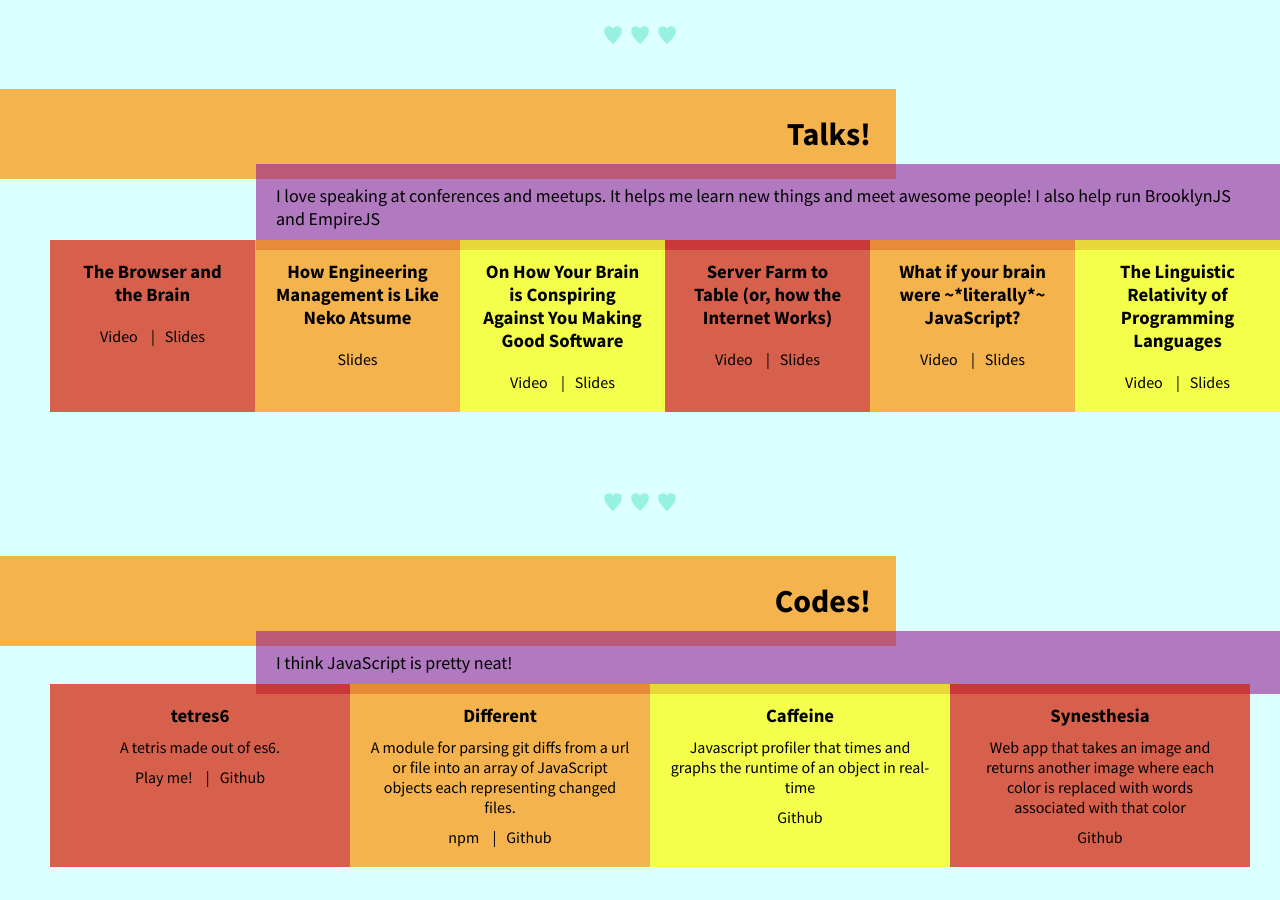
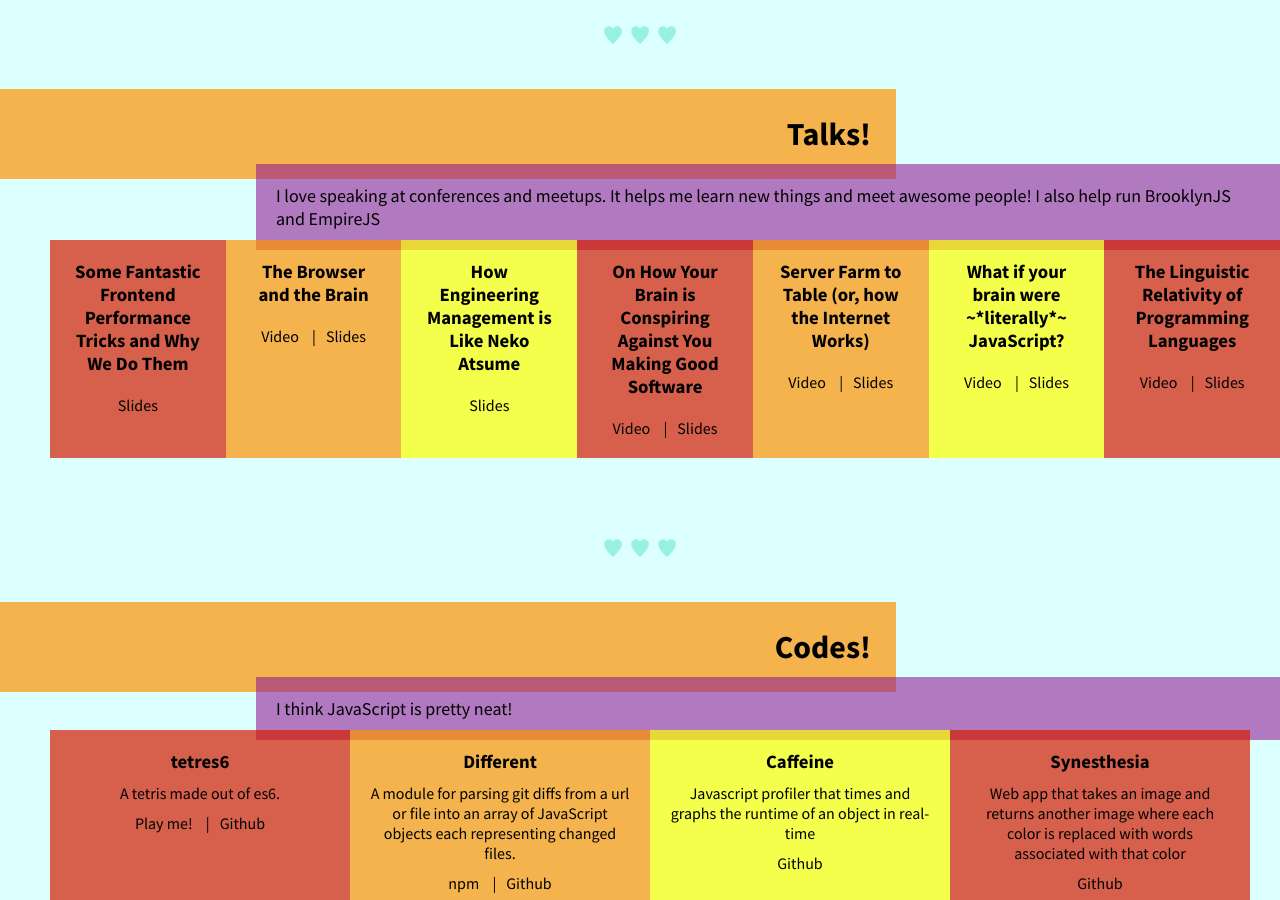
Before and after one commit to jennazee/jennazee.github.io, a Jekyll site: the page index.html, which Jekyll copies as it is, in a window 1280 px wide and 900 px high, scrolled down 617 px. Built offline with Jekyll 4.4.1, drawn with Linux system fonts in a browser that asks for light colours.

Commit message:
add RevConf 18 slides

```diff
--- a/index.html
+++ b/index.html
@@ -28,6 +28,12 @@
       <h2 class="Heading">Talks!</h2>
       <p class="Explanation">I love speaking at conferences and meetups. It helps me learn new things and meet awesome people! I also help run <a href="http://brooklynjs.com">BrooklynJS</a> and <a href="empirejs.org">EmpireJS</a></p>
       <ul class="Portfolio">
+        <li class="Portfolio__entry">
+          <h3 class="Portfolio__title">Some Fantastic Frontend Performance Tricks and Why We Do Them</h3>
+          <ul class="Portfolio__links">
+            <li><a href="slides/at-revconf-18.pdf">Slides</a></li>
+          </ul>
+        </li>
         <li class="Portfolio__entry">
           <h3 class="Portfolio__title">The Browser and the Brain</h3>
           <ul class="Portfolio__links">
```
Also changed, not shown: at-revconf-18.html (added, +12 -0 lines), 1 other file.
